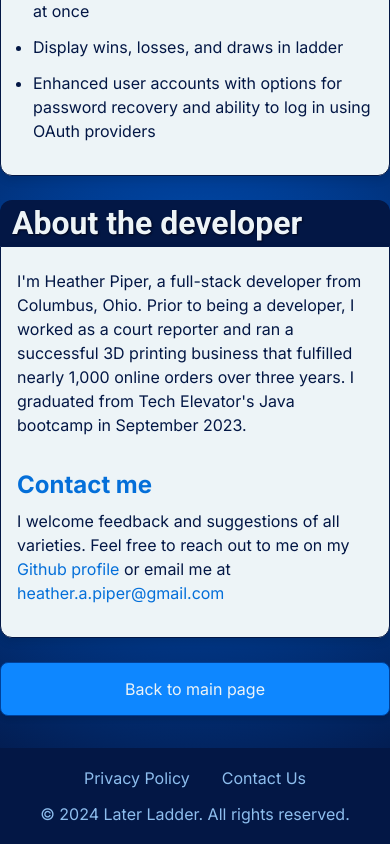
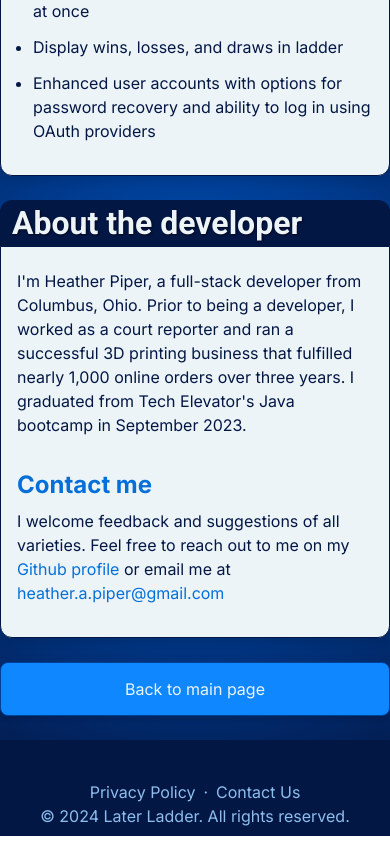
Before and after one commit to heatherpiper/My-AFL-Ladder, a Vue app in the folder vue/: page /about in a window 390 px wide. Shown: the part 1733-2577 px from the top of the page. Built offline with nearby package versions, Linux system fonts and the light colour scheme.

Commit message:
Fix clicking Privacy Policy link should take you to the top of the page. Small footer style adjustments.

```diff
--- a/vue/src/App.vue
+++ b/vue/src/App.vue
@@ -22,6 +22,7 @@
     <footer class="footer">
       <div class="footer-content">
         <router-link to="/privacy-policy" class="footer-link">Privacy Policy</router-link>
+        <span>&middot;</span>
         <a href="mailto:support@laterladder.com" class="footer-link">Contact Us</a>
         <div class="copyright">
           &copy; 2024 Later Ladder. All rights reserved.
@@ -171,19 +172,16 @@ body {
 
 .footer {
   background-color: var(--afl-800);
-  padding: 20px 0;
+  color: var(--afl-250);
+  padding: 2.5em 0 1em 0;
   text-align: center;
-  margin-top: 2em;
-}
-
-.footer-content {
-  padding: 0 16px;
+  margin-top: 1.5em;
 }
 
 .footer-link {
   color: var(--afl-250);
   text-decoration: none;
-  margin: 0 16px;
+  margin: 0 0.5em;
 }
 
 .footer-link:hover {
@@ -212,6 +210,12 @@ body {
   .nav-link {
     margin: 0 8px;
   }
+
+  .footer-content {
+    line-height: 0.5em;
+    font-size: 1em;
+    margin-top: 0.5em;
+  }
 }
 
 </style>
--- a/vue/src/views/About.vue
+++ b/vue/src/views/About.vue
@@ -142,7 +142,7 @@ export default {
 .back-button {
     display: inline-flex;
     margin: 1em auto;
-    padding: 16px 32px;
+    padding: 1em 2em;
     border: 1px solid var(--afl-600);
     border-radius: 8px;
     background-color: var(--afl-500);
--- a/vue/src/views/PrivacyPolicy.vue
+++ b/vue/src/views/PrivacyPolicy.vue
@@ -160,7 +160,7 @@ export default {
 .back-button {
     display: inline-flex;
     margin: 1em auto;
-    padding: 16px 32px;
+    padding: 1em 2em;
     border: 1px solid var(--afl-600);
     border-radius: 8px;
     background-color: var(--afl-500);
```
